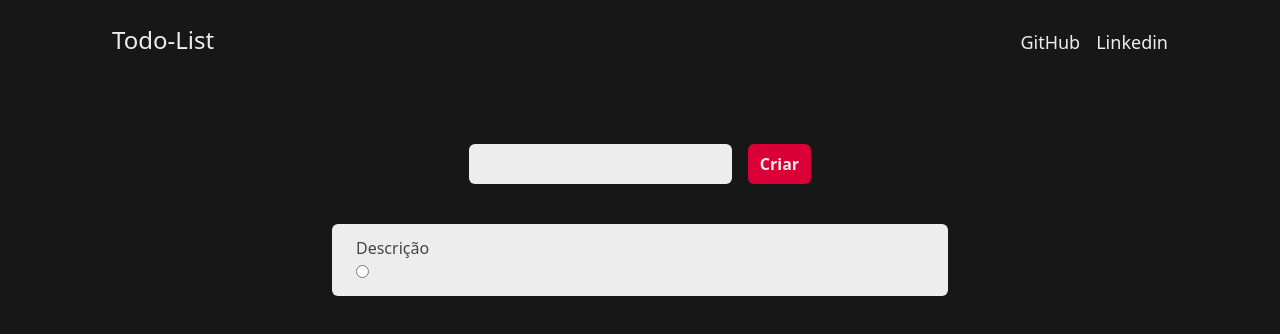
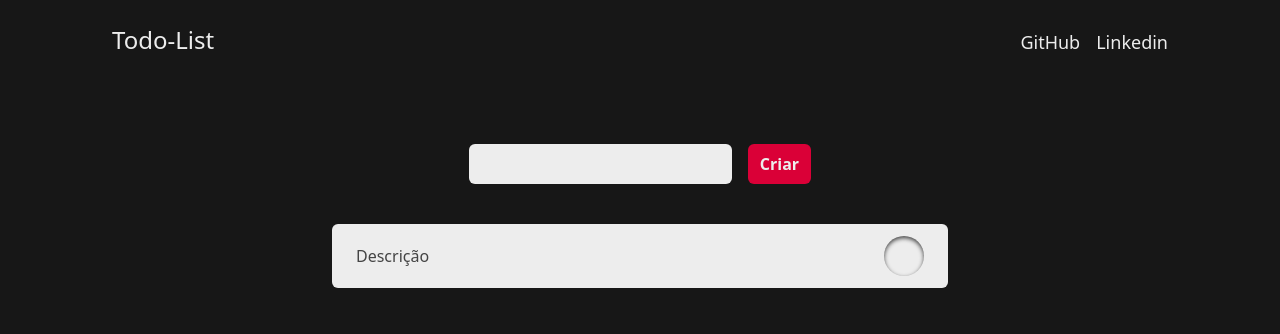
Before and after one commit to gabrielh-silvestre/todo-list, a React (Create React App) app: page / in a window 1280 px wide. Both pictures are taken after a click on the button "Criar". Shown: the top 334 px of the page. Built offline with nearby package versions, Linux system fonts and the light colour scheme.

Commit message:
style(TaskItem): customize complete task indication

```diff
--- a/src/components/TaskItem/index.tsx
+++ b/src/components/TaskItem/index.tsx
@@ -1,7 +1,7 @@
 import { useDispatch } from 'react-redux';
 
 import { toggleComplete } from '../../slice';
-import { Container, TaskDescription, TaskTitle } from './syles';
+import { Container, TaskDescription, TaskDone, TaskTitle } from './syles';
 
 interface TaskItemProps {
   title: string;
@@ -14,19 +14,18 @@ export function TaskItem({ title, description, isDone }: TaskItemProps) {
 
   return (
     <Container>
-      <TaskTitle>{title}</TaskTitle>
+      <div>
+        <TaskTitle>{title}</TaskTitle>
 
-      <TaskDescription>
-        {description ? description : 'Descrição'}
-      </TaskDescription>
+        <TaskDescription>
+          {description ? description : 'Descrição'}
+        </TaskDescription>
+      </div>
 
-      <input
-        type="radio"
-        name="isDone"
-        id="isDone"
-        checked={isDone}
+      <TaskDone
+        $isDone={isDone}
         onClick={() => {
-          dispatch(toggleComplete({ title, description, isDone }));
+          dispatch(toggleComplete({ title, isDone }));
         }}
       />
     </Container>
--- a/src/components/TaskItem/syles.ts
+++ b/src/components/TaskItem/syles.ts
@@ -6,6 +6,10 @@ export const Container = tw.section`
   my-2
   py-3
   px-6
+
+  flex
+  justify-between
+  items-center
 
   rounded-md
 
@@ -20,3 +24,18 @@ export const TaskTitle = tw.h3`
 export const TaskDescription = tw.p`
   text-gray
 `;
+
+export const TaskDone = tw.div<{ $isDone: boolean }>`
+  w-10
+  h-10
+
+  rounded-full
+
+  shadow-inner
+  shadow-gray
+
+  transition-colors
+  duration-150
+
+  ${({ $isDone }) => $isDone ? 'bg-red' : 'bg-gray-light'}
+`;
```
